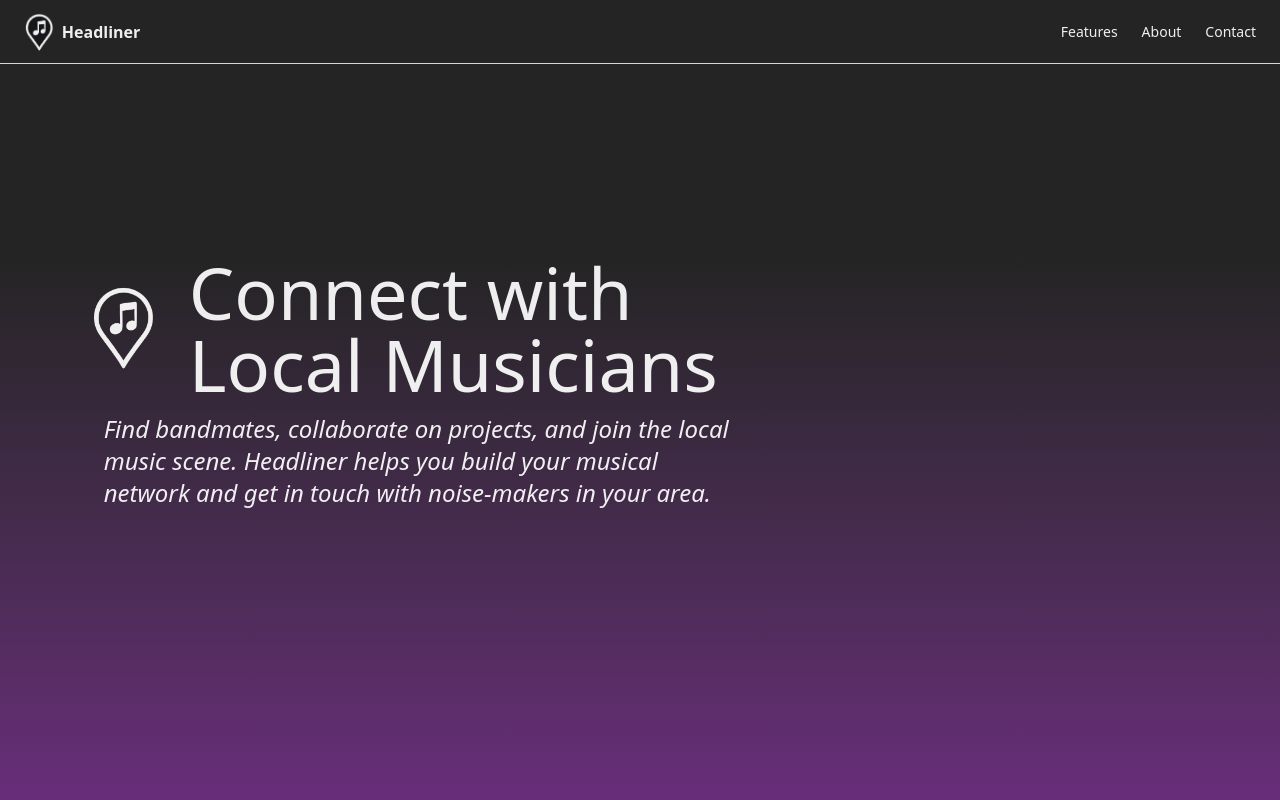
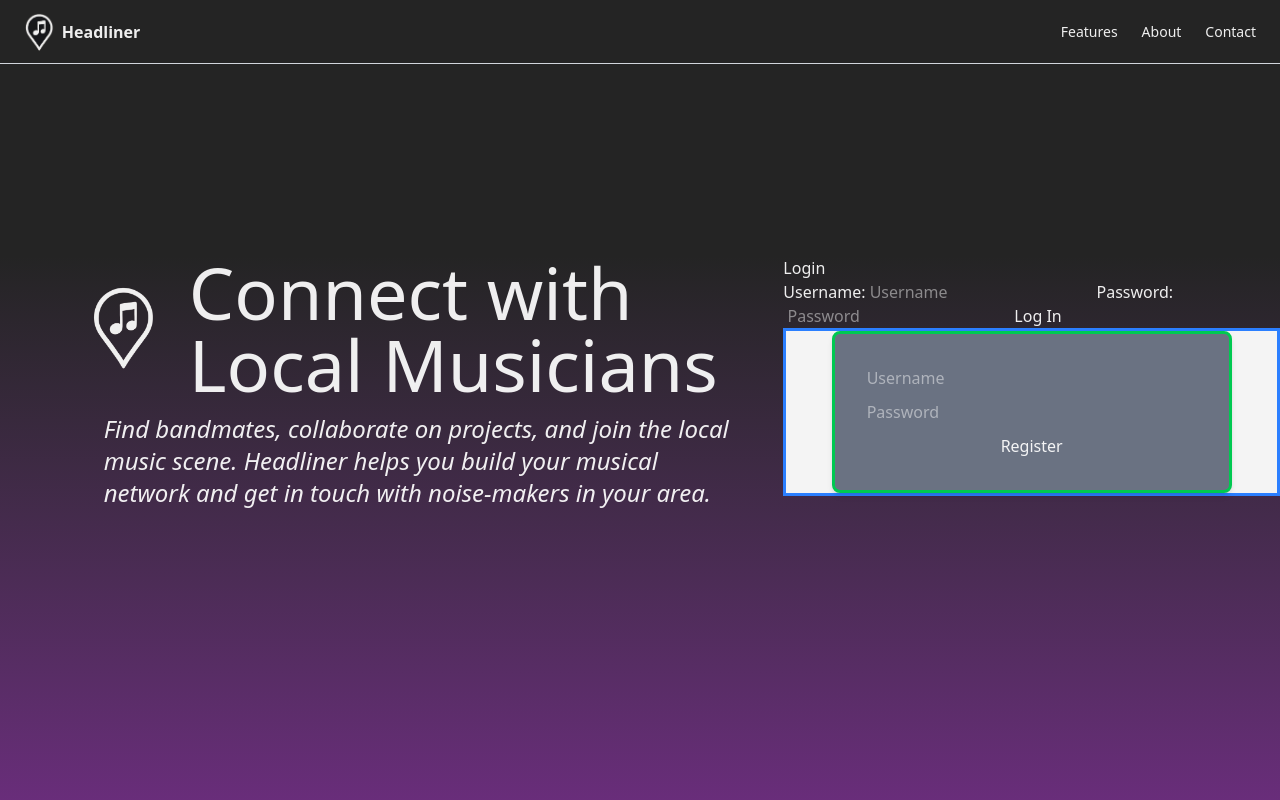
Before and after one commit to Dannyboi-john/Headliner, a React (Vite) app in the folder frontend/: page / in a window 1280 px wide. Shown: the top 800 px of the page. Built offline with nearby package versions, Linux system fonts and the light colour scheme.

Commit message:
Fixing bugs, not quite there with Login

```diff
--- a/frontend/src/components/Login.jsx
+++ b/frontend/src/components/Login.jsx
@@ -4,17 +4,17 @@ const Login = () => {
     const [formData, setFormData] = useState({ username: '', password: ''});
     const [message, setMessage] = useState('');
 
-    const handleChange = e => {
+    const handleChange = (e) => {
         setFormData({ ...formData, [e.target.name]: e.target.value});
     };
 
-    const handleSubmit = async e => {
+    const handleSubmit = async (e) => {
         e.preventDefault();
 
         try {
             const response = await fetch('http://localhost:5000/api/login', {
                 method: 'POST',
-                headers: { 'Content-Type': 'application.json'},
+                headers: { 'Content-Type': 'application/json'},
                 body: JSON.stringify(formData),
             });
 
@@ -27,7 +27,7 @@ const Login = () => {
             }
         } catch (err) {
             console.error(err);
-            setMessage('Error logging in. Try again later ;)');
+            setMessage(`Error logging in! D:`);
         }
     };
 
@@ -37,10 +37,22 @@ const Login = () => {
             {message && <p>{message}</p>}
             <form onSubmit={handleSubmit}>
                 <label>Username:
-                    <input type="username" name="username" value={formData.username} onchange={handleChange} required />
+                    <input
+                        placeholder=' Username'
+                        type="username"
+                        name="username"
+                        value={formData.username}
+                        onChange={handleChange}
+                        required />
                 </label>
                 <label>Password:
-                    <input type="password" name="password" value={formData.password} onchange={handleChange} required />
+                    <input
+                        placeholder=' Password'
+                        type="password"
+                        name="password"
+                        value={formData.password}
+                        onChange={handleChange}
+                        required />
                 </label>
                 <button type="submit">Log In</button>
             </form>
--- a/frontend/src/components/Register.jsx
+++ b/frontend/src/components/Register.jsx
@@ -39,7 +39,7 @@ const Register = () => {
 
   return (
     <>
-      <div className="flex justify-center items-center min-h-screen bg-[#f4f4f4] border-[3px] border-blue-500 m-auto">
+      <div className="flex justify-center items-center min-h-[40%] bg-[#f4f4f4] border-[3px] border-blue-500 m-auto">
         <div className="bg-gray-500 rounded-lg p-8 w-full max-w-[400px] text-center shadow-md border-[3px] border-green-500">
           <form className="flex flex-col gap-2.5" onSubmit={handleSubmit}>
             <input
--- a/frontend/src/pages/Home.jsx
+++ b/frontend/src/pages/Home.jsx
@@ -1,9 +1,14 @@
-import React /*, { useState } */ from 'react';
+import React, { useState } from 'react';
 import { Link } from 'react-router-dom';
 import icon from '../assets/icon-small-nobg.png';
 import bigIcon from '../assets/icon-big-nobg.png';
+import Login from '../components/Login';
+import Register from '../components/Register';
 
 const Home = () => {
+
+    const isNew = useState(true);
+
     console.log("this is my home page  :)");
 
 
@@ -40,6 +45,8 @@ const Home = () => {
                         </p>
                     </div>
                     <div> {/* Container for the right 1/3rd: login & register toggle buttons / login & register forms */}
+                        <Login />
+                        <Register />
                     </div>
                 </div>
             </main>
```
